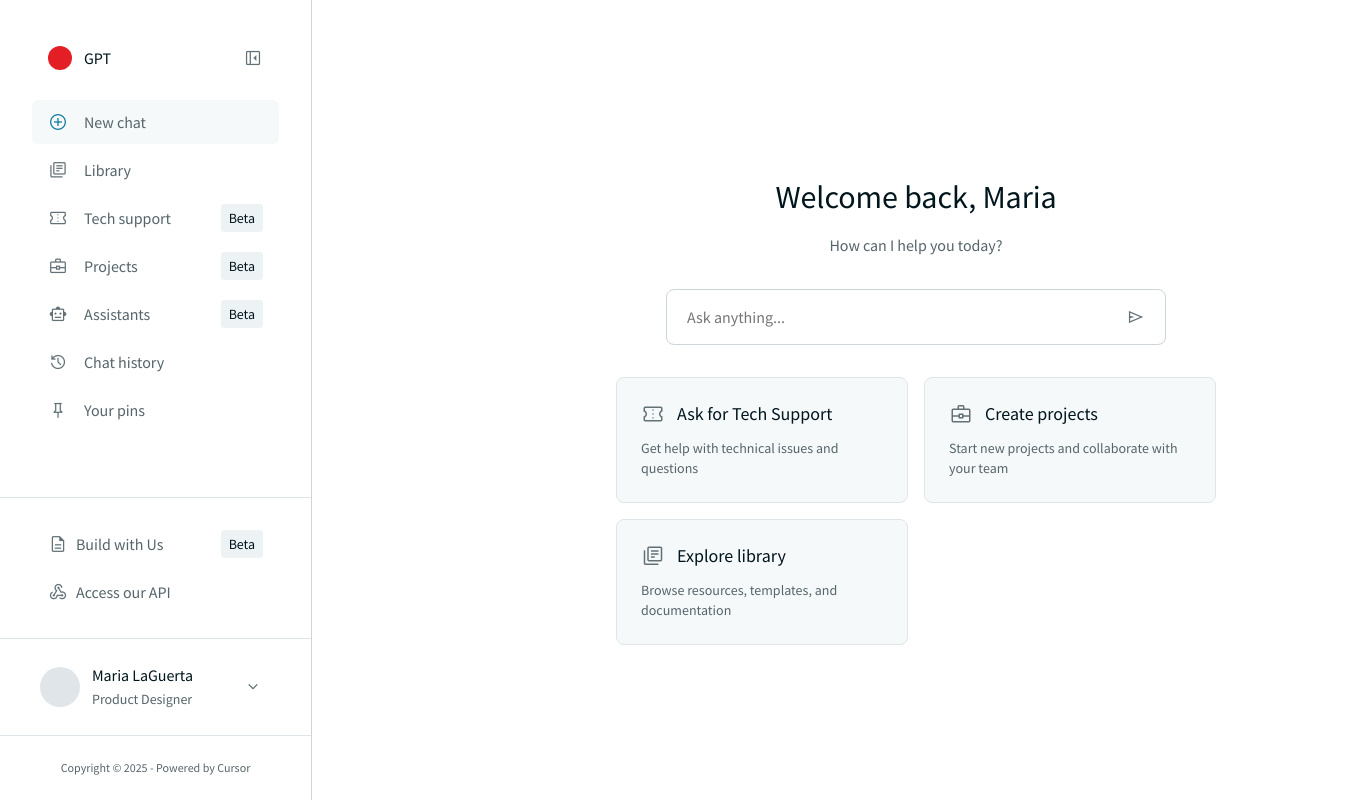
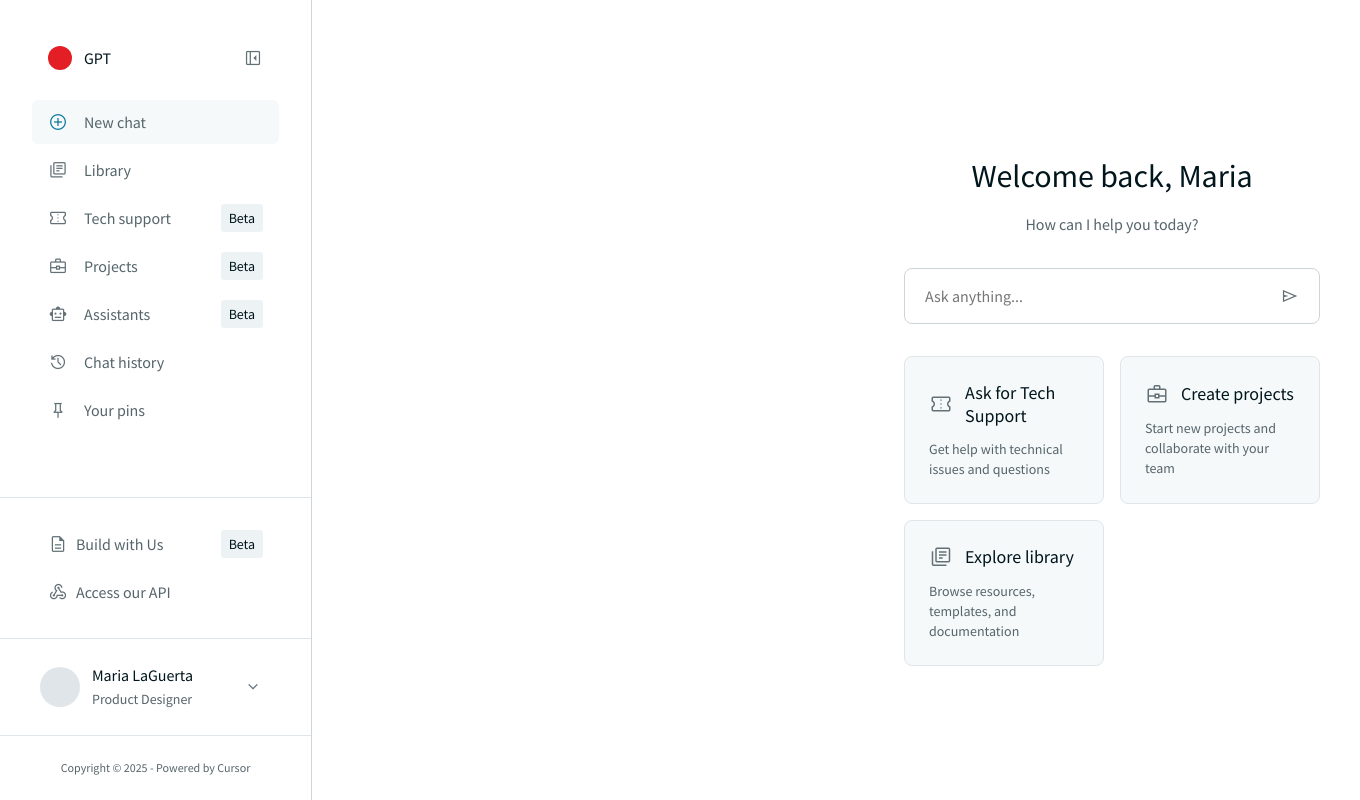
Before and after one commit to mia-lk/collapse-sidemenu-v2, a React (Vite) app: page / in a window 1280 px wide. Shown: the whole page, 1360 px wide, since content can reach past the window. Built offline with nearby package versions, Linux system fonts and the light colour scheme.

Commit message:
Fix main menu expansion on tech support page: content now properly pushes to the left when menu expands

```diff
--- a/src/App.tsx
+++ b/src/App.tsx
@@ -1085,6 +1085,13 @@ const App: React.FC = () => {
     }
   };
 
+  // Calculate the total width of all sidemenus
+  const getMainContentMargin = () => {
+    const mainSidemenuWidth = isSidemenuCollapsed ? 140 : 312;
+    const secondarySidemenuWidth = currentPage === 'tech-support' ? 240 : 0;
+    return `${mainSidemenuWidth + secondarySidemenuWidth}px`;
+  };
+
   return (
     <div style={{
       fontFamily: "'Source Sans Pro', system-ui, -apple-system, sans-serif",
@@ -1107,6 +1114,8 @@ const App: React.FC = () => {
       {/* Main Content */}
       <div style={{
         flex: 1,
+        marginLeft: getMainContentMargin(),
+        transition: 'margin-left 0.3s ease',
         minHeight: '100vh'
       }}>
         {currentPage === 'home' ? (
```
